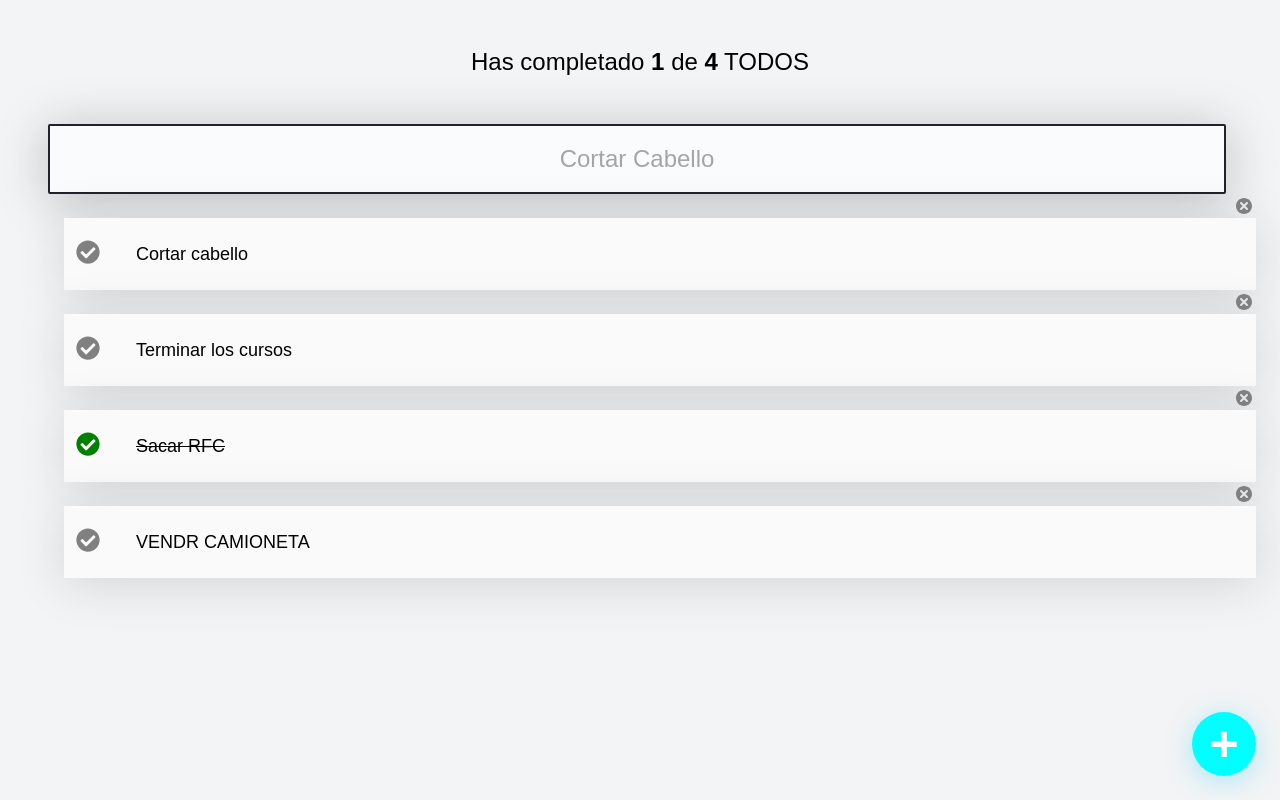
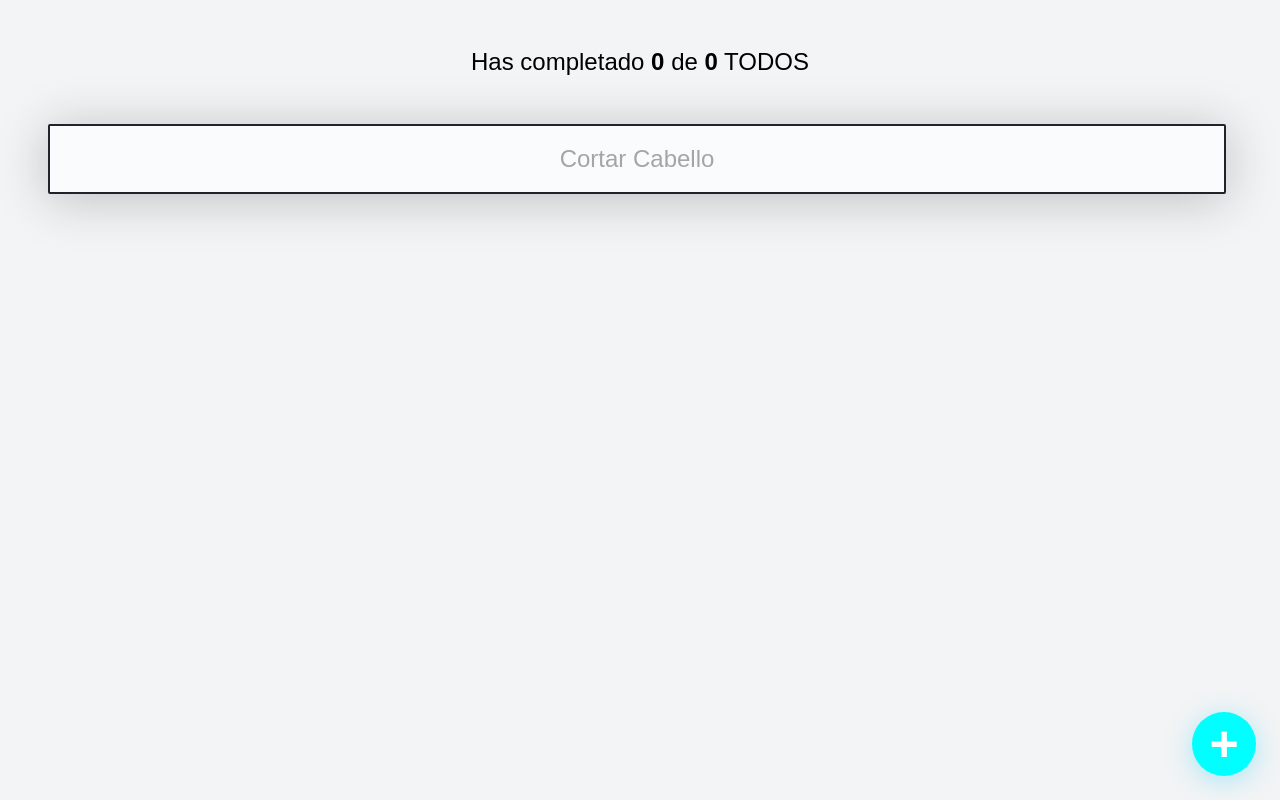
Before and after one commit to roiszs/TODO-React, a React (Create React App) app: page / in a window 1280 px wide. Built offline with nearby package versions, Linux system fonts and the light colour scheme.

Commit message:
Utilizando el localStorage

```diff
--- a/src/App.js
+++ b/src/App.js
@@ -6,17 +6,22 @@ import { TodoItem } from './TodoItem';
 import React from 'react';
 
 
-const defaultTodos = [
-  {text: 'Cortar cabello', completed: false},
-  {text: 'Terminar los cursos', completed: false},
-  {text: 'Sacar RFC', completed: true},
-  {text: 'VENDR CAMIONETA', completed: false},
-];
+
 
 function App() {
+  const localStorageTodos = localStorage.getItem('TODOS_V1');
+  let parsedTodos;
 
 
-  const [todos, setTodos] = React.useState(defaultTodos);
+  if (!localStorageTodos) {
+    localStorage.setItem('TODOS_V1', JSON.stringify([]));
+    parsedTodos = [];
+  } else {
+
+  }
+
+
+  const [todos, setTodos] = React.useState(parsedTodos);
   const [searchValue, setSearchValue] = React.useState('');
 
 
```
